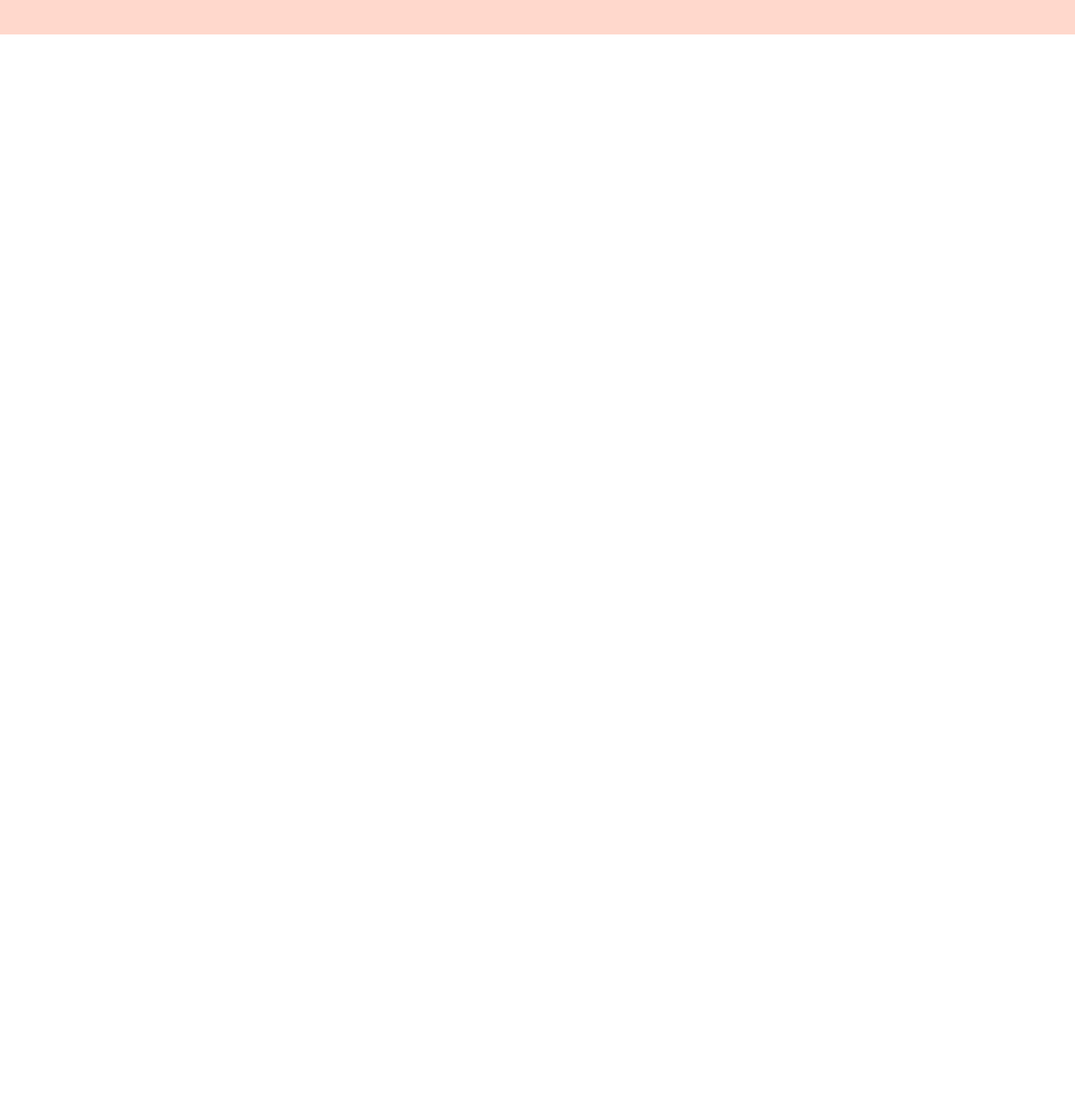
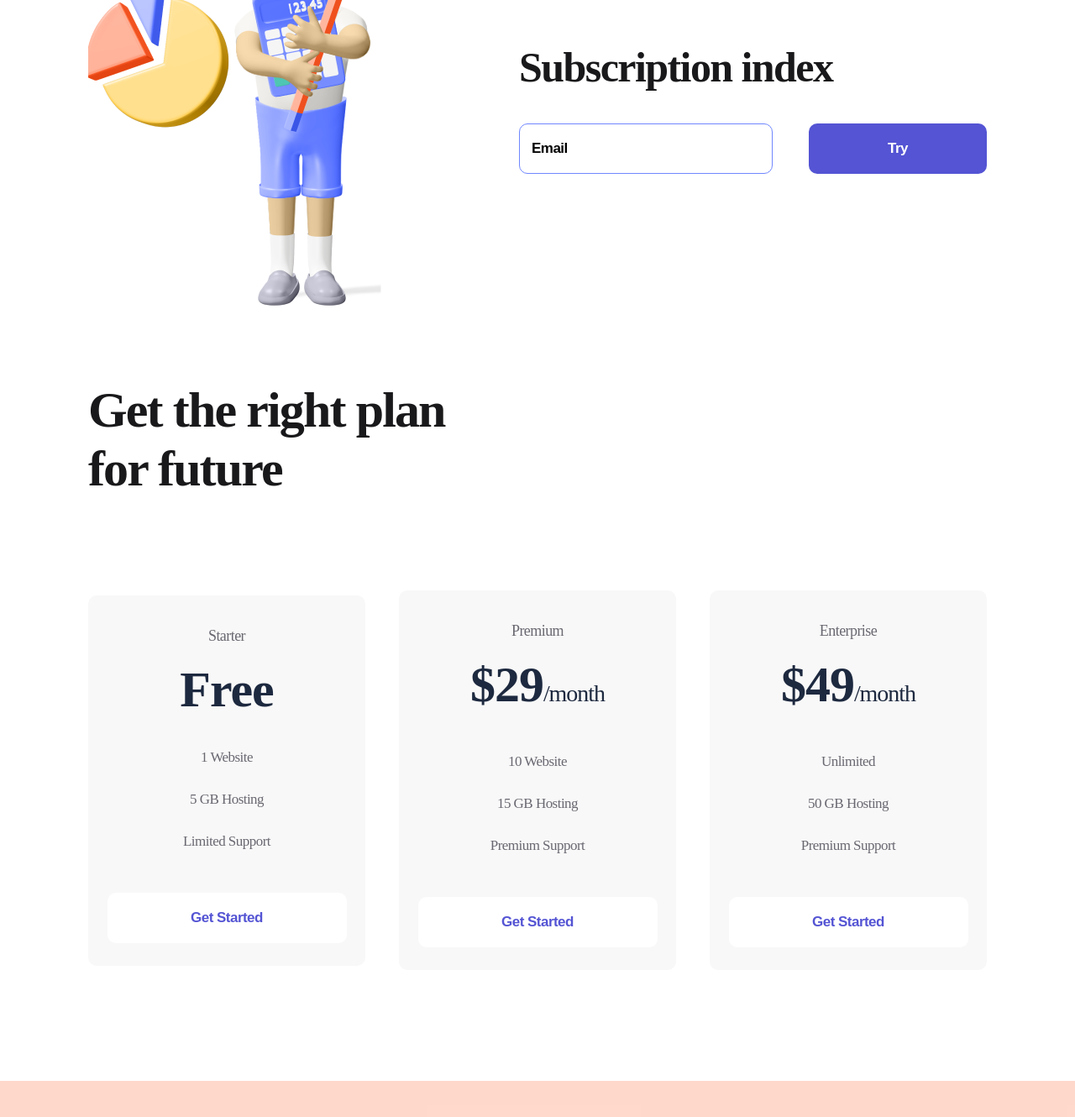
Before and after one commit to AlexCheis/logoipsumFIGMA, a plain HTML site: page index.html in a window 1280 px wide. Shown: the part 971-2301 px from the top of the page at 84% size. Before the commit the page ends 1012 px from the top, so only its background shows below. Drawn offline with Linux system fonts and the light colour scheme.

Commit message:
Add files via upload

```diff
--- a/index.html
+++ b/index.html
@@ -65,6 +65,97 @@
     </div>
 </section>
 
+<section class="container subscribe">
+    <div>
+        <img src="./img/secondman.png" alt="secondman">
+    </div>
+    <div>
+        <h2 class="subscribe_title">
+            Subscription index
+        </h2>
+        <form>
+            <input class="input" type="email" placeholder="Email">
+            <button class="button button__violet">
+                Try
+            </button>
+        </form>
+    </div>
+</section>
+
+<section class="container  plan">
+    <h2 class="plan_title">
+        Get the right plan for future
+    </h2>
+    <div class="plan__flex">
+        <div class="item">
+            <p class="item__text">
+                Starter
+            </p>
+            <h3 class="item__title">
+                Free
+            </h3>
+            <ul>
+                <li class="item__li">
+                    1 Website
+                </li>
+                <li class="item__li">
+                5 GB Hosting
+                </li>
+                <li class="item__li">
+                    Limited Support
+                </li>
+            </ul>
+            <button class="button button_item">
+                Get Started
+            </button>
+        </div>
+        <div class="item">
+            <p class="item__text">
+                Premium
+            </p>
+            <h3 class="item__title">
+                $29<span>/month</span>
+            </h3>
+            <ul>
+                <li class="item__li">
+                    10 Website
+                </li>
+                <li class="item__li">
+                15 GB Hosting
+                </li>
+                <li class="item__li">
+                    Premium Support
+                </li>
+            </ul>
+            <button class="button button_item">
+                Get Started
+            </button>
+        </div>
+        <div class="item">
+            <p class="item__text">
+                Enterprise
+            </p>
+            <h3 class="item__title">
+                $49<span>/month</span>
+            </h3>
+            <ul>
+                <li class="item__li">
+                    Unlimited
+                </li>
+                <li class="item__li">
+                50 GB Hosting
+                </li>
+                <li class="item__li">
+                    Premium Support
+                </li>
+            </ul>
+            <button class="button button_item">
+                Get Started
+            </button>
+        </div>
+    </div>
+</section>
+
 <footer class="footer">
     <div class="container footer__flex">
          <div >
--- a/start.css
+++ b/start.css
@@ -16,7 +16,7 @@
     margin: 0 auto;
 }
 
-.header__flex , .footer__flex , .about {
+.header__flex , .footer__flex , .about , .subscribe , .plan__flex {
     display:flex;
     justify-content: space-between;
     align-items: center;
@@ -107,7 +107,7 @@
 }
 
 .button__transparent:hover{
-    background: #4e4e5f;
+    background: #d3d3e2;
     transition: 500ms;
 }
 
@@ -139,3 +139,121 @@
     color: black;
     transition: 300ms;
 }
+
+.subscribe {
+    margin-bottom: 85px;
+}
+
+.subscribe_title {
+    font-weight: bold;
+    font-size: 50px;
+    line-height: 57px;
+    letter-spacing: -1.56316px;
+    color: #19191B;
+    margin-bottom: 38px;
+}
+
+.input {
+    width: 302px;
+    height: 60px;
+    border-radius: 10px;
+    border: 1px solid #7087FF;
+    padding-left: 14px;
+    box-sizing: border-box; /*Учитывает все отступы в боксе*/
+    margin-right: 39px;
+}
+
+.input::placeholder, .input {
+    font-weight: bold;
+    font-size: 17px;
+    line-height: 22px;
+    letter-spacing: -0.531474px;
+    color: #000000;
+}
+
+.input:focus {
+    outline: none;
+}
+
+.plan {
+    margin-bottom: 132px;
+}
+
+.plan_title {
+    font-weight: bold;
+    font-size: 60px;
+    line-height: 70px;
+    letter-spacing: -1.87579px;
+    color: #19191B;
+    max-width: 504px;
+    margin-bottom: 110px;
+
+}
+
+.item {
+    width: 330px;
+    background: #F8F8F8;
+    border-radius: 10px;
+    text-align: center;
+    padding: 34px 0 27px ;
+}
+
+.item:hover {
+    transition: 700ms;
+    background: #FF7143;
+    box-shadow: 0px 32px 34px rgba(255, 112, 59, 0.317827);
+    border-radius: 10px;
+}
+
+.item__text {
+    font-size: 18px;
+    line-height: 28px;
+    text-align: center;
+    letter-spacing: -0.562737px;
+    color: #696871;
+}
+
+.item:hover .item__text, .item:hover .item__title, .item:hover .item__li {
+    color: white;
+    transition: 700ms;
+}
+
+.item__title {
+    font-weight: bold;
+    font-size: 60px;
+    line-height: 56px;
+    text-align: center;
+    letter-spacing: -1.03448px;
+    color: #1D293F;
+    margin: 22px 0 28px;
+}
+
+.item__title span {
+    font-size: 28px;
+}
+
+.item__li {
+    list-style: none;
+    font-weight: 400;
+    font-size: 17px;
+    line-height: 50px;
+    text-align: center;
+    letter-spacing: -0.531474px;
+    color: #696871;
+}
+
+.button_item {
+    width: 285px;
+    height: 60px;
+    background: white;
+    border-radius: 10px;
+    margin-top: 36px;
+    color: #5454D4;
+}
+
+.item:hover .button_item {
+    background: #9F3919;
+    border-radius: 10px;
+    color: white;
+    transition: 700ms;
+}
```
Also changed, not shown: img/secondman.png (added).
